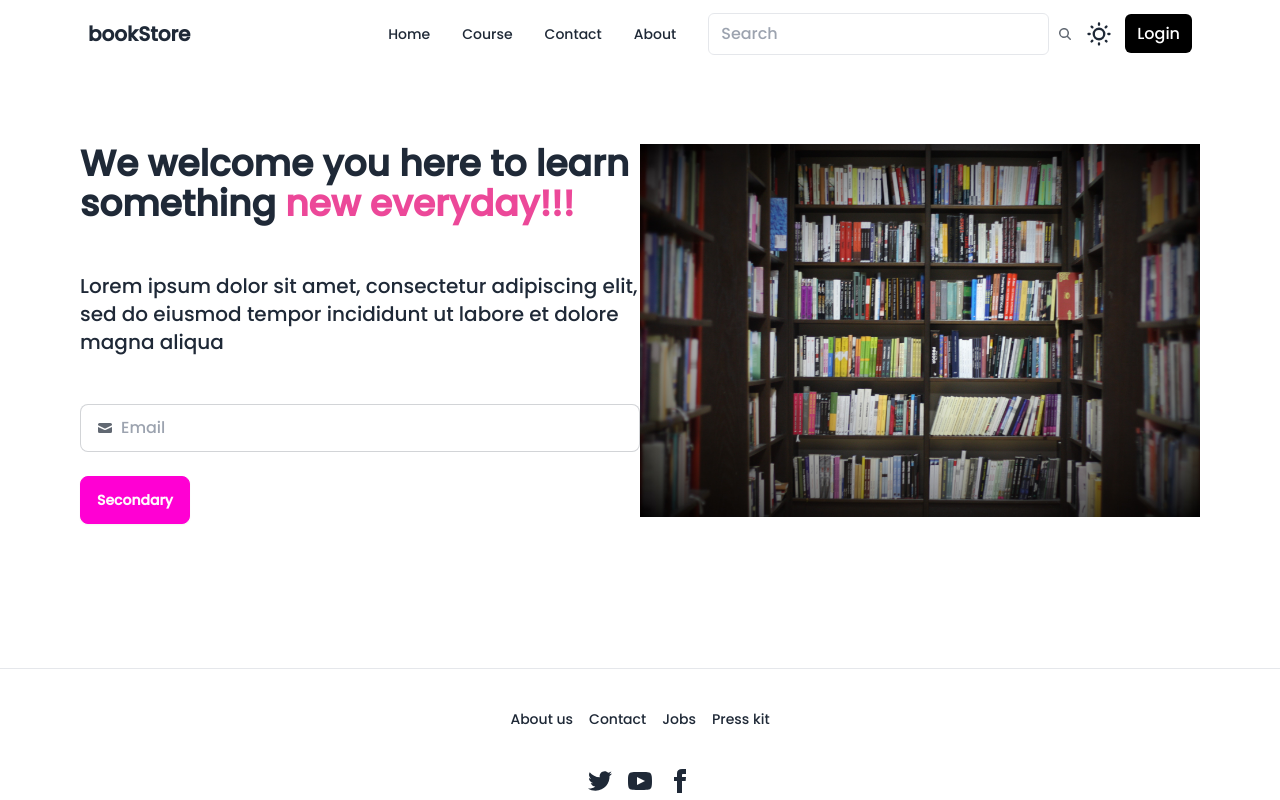
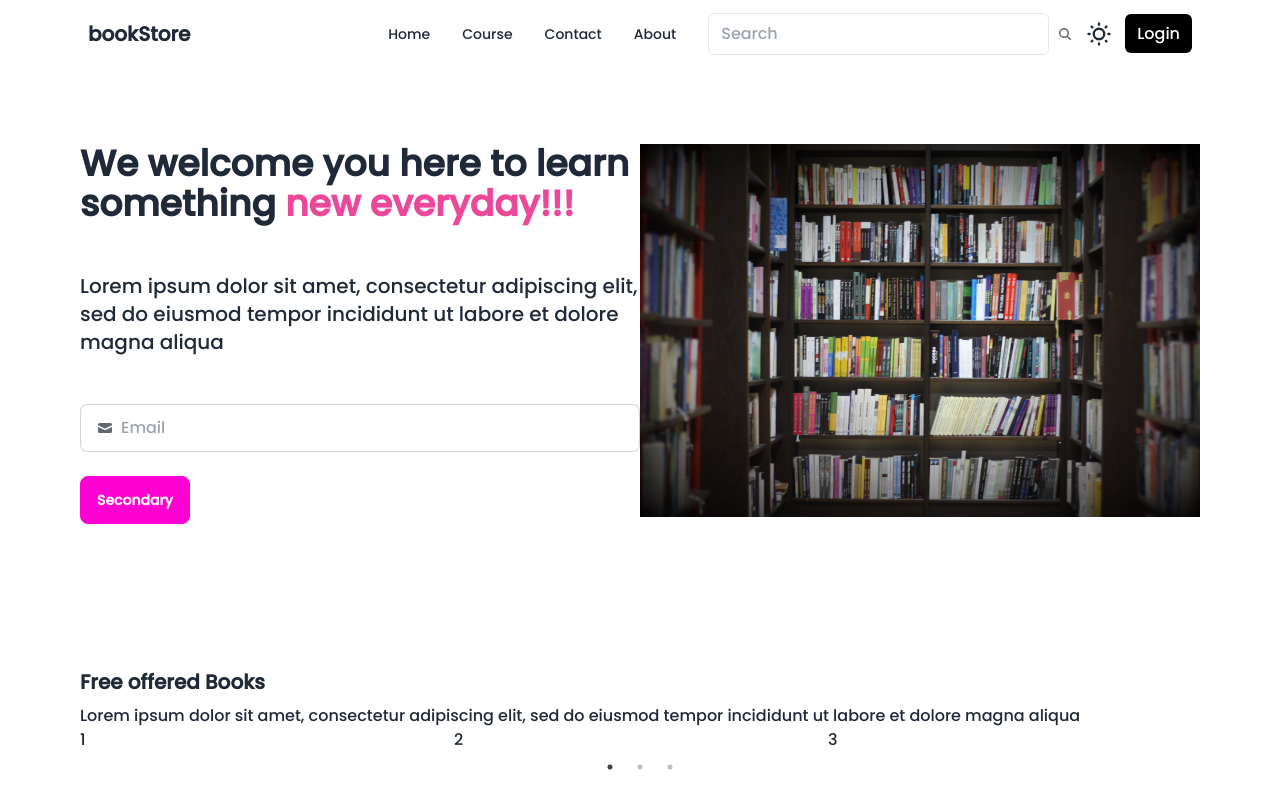
Before and after one commit to Shravyasri1703/Web_Project, a React (Vite) app in the folder Frontend/: page / in a window 1280 px wide. Shown: the top 800 px of the page. Built offline with nearby package versions, Linux system fonts and the light colour scheme.

Commit message:
Created Free books section with slider

```diff
--- a/Frontend/package.json
+++ b/Frontend/package.json
@@ -11,7 +11,9 @@
   },
   "dependencies": {
     "react": "^18.2.0",
-    "react-dom": "^18.2.0"
+    "react-dom": "^18.2.0",
+    "react-slick": "^0.30.2",
+    "slick-carousel": "^1.8.1"
   },
   "devDependencies": {
     "@types/react": "^18.2.66",
--- /dev/null
+++ b/Frontend/public/lists.json
@@ -0,0 +1,46 @@
+[
+    {
+        "id": 1,
+        "name": "Leo Tolstoy",
+        "title": "War & Peace",
+        "price": 0,
+        "category": "Free",
+        "image": "https://m.media-amazon.com/images/I/71wXZB-VtBL._AC_UF1000,1000_QL80_.jpg"
+    },
+
+    {
+        "id": 2,
+        "name": "H.C. Verma",
+        "title": "Concepts of Physics",
+        "price": 180,
+        "category": "Science",
+        "image": "https://qph.cf2.quoracdn.net/main-qimg-2203cc888d8e62e5a41891e61046bae3-lq"
+    },
+
+    {
+        "id": 3,
+        "name": "Walter Isaacson",
+        "title": "Steve Jobs",
+        "price": 0,
+        "category": "Free",
+        "image": "https://m.media-amazon.com/images/I/71PTAp96xLL._AC_UF1000,1000_QL80_.jpg"
+    },
+
+    {
+        "id": 4,
+        "name": "Stephen Hawking",
+        "title": "Theory of Everything",
+        "price": 0,
+        "category": "Free",
+        "image": "https://m.media-amazon.com/images/I/61+XjZPGIZL._AC_UF1000,1000_QL80_.jpg"
+    },
+
+    {
+        "id": 5,
+        "name": "J. Sai Deepak",
+        "title": "India that is Bharat",
+        "price": 300,
+        "category": "History and Geopolitics",
+        "image": "https://m.media-amazon.com/images/I/81qiBQl89PL._AC_UF1000,1000_QL80_.jpg"
+    }
+]
--- a/Frontend/src/App.jsx
+++ b/Frontend/src/App.jsx
@@ -2,12 +2,14 @@ import React from 'react'
 import Navbar from './components/Navbar'
 import Banner from './components/Banner'
 import Footer from './components/Footer'
+import FreeBooks from './components/FreeBooks'
 
 const App = () => {
   return (
     <>
     <Navbar/>
     <Banner/>
+    <FreeBooks/>
     <Footer/>
     </>
   )
--- /dev/null
+++ b/Frontend/src/components/FreeBooks.jsx
@@ -0,0 +1,89 @@
+import React from "react";
+import "slick-carousel/slick/slick.css";
+import "slick-carousel/slick/slick-theme.css";
+import Slider from "react-slick";
+import lists from "../../public/lists.json";
+
+const FreeBooks = () => {
+  const freeBooks = lists.filter((data) => data.category === "Free");
+
+  var settings = {
+    dots: true,
+    infinite: false,
+    speed: 500,
+    slidesToShow: 3,
+    slidesToScroll: 3,
+    initialSlide: 0,
+    responsive: [
+      {
+        breakpoint: 1024,
+        settings: {
+          slidesToShow: 3,
+          slidesToScroll: 3,
+          infinite: true,
+          dots: true,
+        },
+      },
+      {
+        breakpoint: 600,
+        settings: {
+          slidesToShow: 2,
+          slidesToScroll: 2,
+          initialSlide: 2,
+        },
+      },
+      {
+        breakpoint: 480,
+        settings: {
+          slidesToShow: 1,
+          slidesToScroll: 1,
+        },
+      },
+    ],
+  };
+
+  return (
+    <>
+      <div className="max-w-screen-2xl container mx-auto md:px-20 px-4">
+        <div>
+          <h1 className="font-semibold text-xl pb-2">Free offered Books</h1>
+          <p>
+            Lorem ipsum dolor sit amet, consectetur adipiscing elit, sed do
+            eiusmod tempor incididunt ut labore et dolore magna aliqua
+          </p>
+        </div>
+
+        <div>
+          <Slider {...settings}>
+            <div>
+              <h3>1</h3>
+            </div>
+            <div>
+              <h3>2</h3>
+            </div>
+            <div>
+              <h3>3</h3>
+            </div>
+            <div>
+              <h3>4</h3>
+            </div>
+            <div>
+              <h3>5</h3>
+            </div>
+            <div>
+              <h3>6</h3>
+            </div>
+            <div>
+              <h3>7</h3>
+            </div>
+            <div>
+              <h3>8</h3>
+            </div>
+          </Slider>
+        </div>
+      </div>
+    </>
+  );
+};
+
+export default FreeBooks;
```
Also changed, not shown: 1 other file (tests, documents, lock files or other folders).
